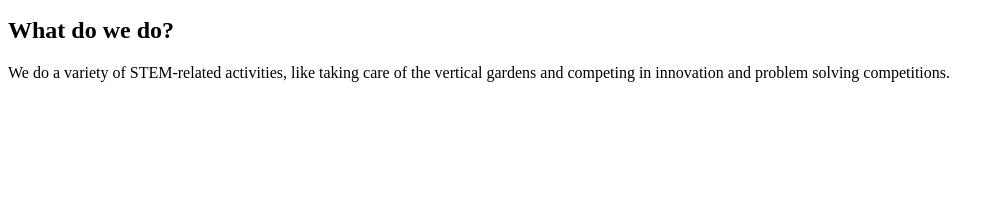
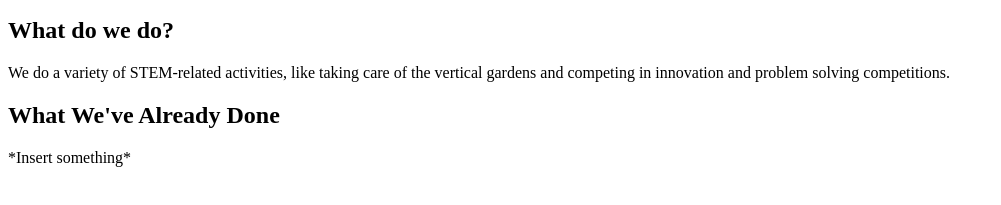
Before and after one commit to EthanCubes/stempunks-website, a plain HTML site: page index.html in a window 1280 px wide. Shown: the part 105-310 px from the top of the page, without its empty margins (0-1001 px from the left). Drawn offline with Linux system fonts and the light colour scheme.

Commit message:
Added achievements section

```diff
--- a/index.html
+++ b/index.html
@@ -10,5 +10,9 @@
             <h2>What do we do?</h2>
             <p>We do a variety of STEM-related activities, like taking care of the vertical gardens and competing in innovation and problem solving competitions.</p>
         </section>
+        <section>
+            <h2>What We've Already Done</h2>
+            *Insert something*
+        </section>
     </body>
 </html>
```
